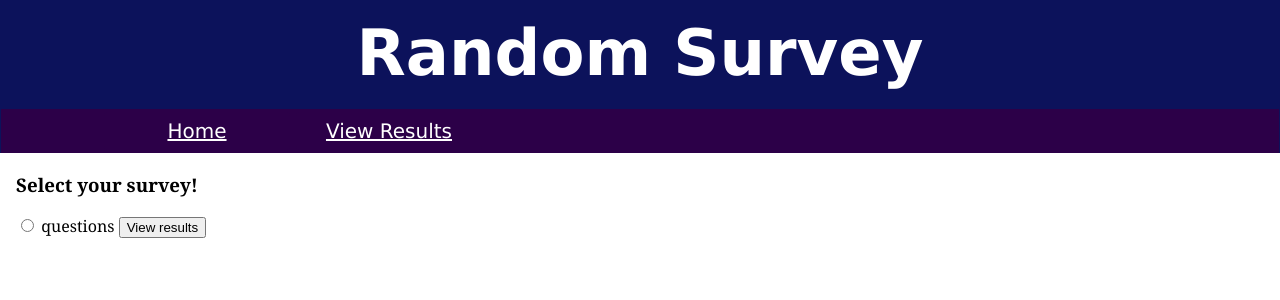
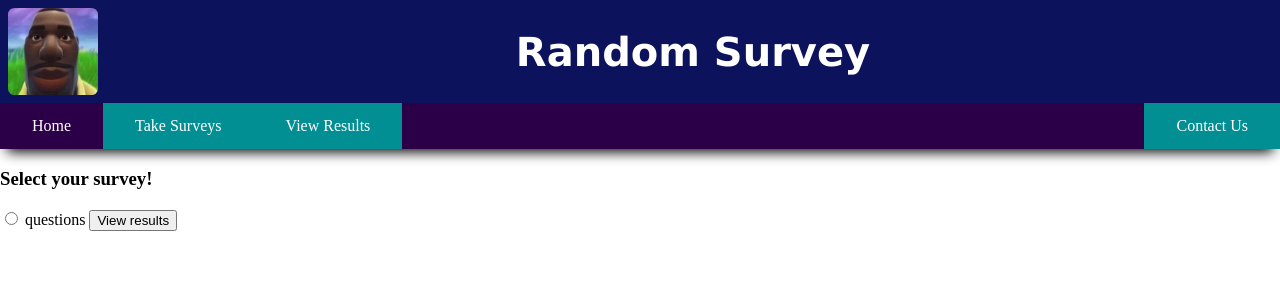
Before and after one commit to DavidToh2/Survey-Website, a Flask app: page /results in a window 1280 px wide. Shown: the top 300 px of the page. Run offline with Flask 2, Linux system fonts and the light colour scheme.

Commit message:
Designing header

```diff
--- a/static/styles.css
+++ b/static/styles.css
@@ -1,95 +1,80 @@
-html {
+:root {
+  --purple: #2c0048;
+  --dark-blue: #0c125b;
+  --cyan: #028f94;
+  --yellow: #6b7203;
+  --font-family: "Georgia", sans-serif;
   font-size: 16px;
-    /* rem returns a proportion of the html font-size. For example, 2rem = 32px. */
-    font-family: "Georgia", sans-serif;
+  --font-size__title: 1.25rem;
+  margin: 0px;
 }
+
 body {
   margin: 0px;
 }
 
-button {
-    background-color: #FFFFFF;
-    border: 1px solid transparent;
-    border-radius: 0.25rem;
-    color: #000000;
-    font-size: 1.25rem;
-    font-weight: 400;
+.button {
   text-align: center;
-    vertical-align: center;
-    padding: 0.375rem 0.75rem;
-    word-wrap: break-word;
-    word-break: normal;
+  padding: 5px;
 }
 
-.button {
-    background-color: #FFFFFF;
-    border: 1px solid transparent;
-    border-radius: 0.25rem;
-    color: #000000;
-    font-size: 1.25rem;
-    font-weight: 400;
+.header {
+  display: flex;
+  flex-wrap: wrap;
+  font-family: "Verdana", sans-serif;
+  align-items: center;
+  background-color: var(--dark-blue);
+}
+.header__icon {
+  object-fit: cover;
+  width: clamp(30px, 10vw, 90px);
+  border-radius: 10%;
+  border: 3px solid var(--dark-blue);
+  margin: 5px;
+}
+.header__title {
+  flex: 1;
   text-align: center;
-    vertical-align: center;
-    padding: 0.375rem 0.75rem;
-    word-wrap: break-word;
-    word-break: normal;
+  font-size: min(6vw, 40px);
+  font-weight: 700;
+  color: white;
+  padding: 22px 18px;
+}
+.header__navbar {
+  width: 100%;
+  display: flex;
+  position: sticky;
+  top: 0;
+  font-size: 1rem;
+  font-weight: 500;
+  background-color: var(--purple);
+  color: white;
+  box-shadow: 0px 10px 13px -7px #000000, 5px 5px 15px 5px rgba(0, 0, 0, 0);
+}
+.header__button {
+  background-color: var(--purple);
+  color: white;
+  text-decoration: none;
+  padding: 14px clamp(16px, 2.5vw, 48px);
+}
+.header__button--active {
+  background-color: var(--cyan);
+}
+.header__button:hover {
+  background-color: var(--yellow);
 }
 
-.page-header {
-    background-color: #0c125b;
-    margin-bottom: 1rem;
-    font-family: 'Verdana', sans-serif;
+.section {
+  padding: 0.5rem;
+  border: 1px solid black;
+  background-color: #9effc9;
 }
 
-.header-title {
-    text-align: center;
-    font-size: 4rem;
-    font-weight: 700;
-    color: #FFFFFF;
-    padding: 1rem 0rem 1rem 0rem;
-}
-
-.header-menu {
-    margin: 3px 1px 3px 1px;
-    display: none;
-    font-size: 16px;
-    font-weight: 500;
-    background-color: #2c0048;
-    color: #FFFFFF;
-}
-
-@media only screen and (min-width: 768px) {
-    .header-menu {
-        display: flex;
-        justify-content: flex-start;
-    }
-}
-
-.header-menu-button {
-    margin: 3px 3px 3px 3px;
-    width: 10rem;
-    background-color: #2c0048;
-    color: #FFFFFF;
-}
-.header-menu-button:hover {
-    text-decoration: underline;
-}
-
-.page-content {
-    margin: 1rem;
-}
-
-.survey-container {
+.section__container-sm .section__container-md .section__container-lg .survey-container {
   max-width: 900px;
   margin: auto;
   border: 2px solid white;
   padding: 1rem;
-}
-
-.section {
-    margin: 0.5rem;
-    padding: 0.5rem;
-    border: 2px solid white;
 }
 
 .survey-main {
@@ -108,7 +93,7 @@ button {
   padding: 0.5rem;
   border: 2px solid white;
   font-size: 36px;
-    font-family: Georgia, 'Times New Roman', Times, serif
+  font-family: Georgia, "Times New Roman", Times, serif;
 }
 
 .survey-question {
@@ -162,7 +147,6 @@ button {
   font-size: 1.25rem;
   color: #000000;
 }
-
 
 .results-table {
   border-collapse: collapse;
@@ -219,3 +203,5 @@ button {
 tr.results-table-datarow:hover {
   background-color: #DDDDDD;
 }
+
+/*# sourceMappingURL=styles.css.map */
--- a/static/styles.scss
+++ b/static/styles.scss
@@ -1,102 +1,91 @@
 :root {
-    --white: #FFFFFF;
     --purple: #2c0048;
-    --blue: #0c125b;
-}
-
-
-html {
+    --dark-blue: #0c125b;
+    --cyan: #028f94;
+    --yellow: #6b7203;
+    --font-family: "Georgia", sans-serif;
     font-size: 16px;
-    /* rem returns a proportion of the html font-size. For example, 2rem = 32px. */
-    font-family: "Georgia", sans-serif;
+    --font-size__title: 1.25rem;
+    margin: 0px
 }
 body {
     margin: 0px;
 }
 
-button {
-    background-color: #FFFFFF;
-    border: 1px solid transparent;
-    border-radius: 0.25rem;
-    color: #000000;
-    font-size: 1.25rem;
-    font-weight: 400;
+.button {
     text-align: center;
-    vertical-align: center;
-    padding: 0.375rem 0.75rem;
-    word-wrap: break-word;
-    word-break: normal;
+    padding: 5px;
 }
 
-.button {
-    background-color: #FFFFFF;
-    border: 1px solid transparent;
-    border-radius: 0.25rem;
-    color: #000000;
-    font-size: 1.25rem;
-    font-weight: 400;
-    text-align: center;
-    vertical-align: center;
-    padding: 0.375rem 0.75rem;
-    word-wrap: break-word;
-    word-break: normal;
-}
+.header {
+    display: flex;
+    flex-wrap: wrap;
+    font-family: 'Verdana', sans-serif;
+    align-items: center;
+    background-color: var(--dark-blue);
 
-.page-header {
-    background-color: var(--blue);
-    margin-bottom: 1rem;
-    font-family: 'Verdana', sans-serif;
-}
+    &__icon {
+        object-fit: cover;
+        width: clamp(30px, 10vw, 90px);
+        border-radius: 10%;
+        border: 3px solid var(--dark-blue);
+        margin: 5px;
+    }
 
-.header-title {
-    text-align: center;
-    font-size: 4rem;
-    font-weight: 700;
-    color: #FFFFFF;
-    padding: 1rem 0rem 1rem 0rem;
-}
+    &__title {
+        flex: 1;
+        text-align: center;
+        font-size: min(6vw, 40px);
+        font-weight: 700;
+        color: white;
+        padding: 22px 18px;
+    }
 
-.header-menu {
-    margin: 3px 1px 3px 1px;
-    display: none;
-    font-size: 16px;
-    font-weight: 500;
-    background-color: var(--purple);
-    color: #FFFFFF;
-}
+    &__navbar {
+        width: 100%;
+        display: flex;
+        position: sticky;
+        top: 0;
+        font-size: 1rem;
+        font-weight: 500;
+        background-color: var(--purple);
+        color: white;
+        box-shadow: 0px 10px 13px -7px #000000, 5px 5px 15px 5px rgba(0,0,0,0);
+    }
 
-@media only screen and (min-width: 768px) {
-    .header-menu {
-        display: flex;
-        justify-content: flex-start;
+    &__button {
+        background-color: var(--purple);
+        color: white;
+        text-decoration: none;
+        padding: 14px clamp(16px, 2.5vw, 48px);
+
+        &--active {
+            background-color: var(--cyan);
+        }
+
+        &:hover {
+            background-color: var(--yellow);
+        }
     }
 }
 
-.header-menu-button {
-    margin: 3px 3px 3px 3px;
-    width: 10rem;
-    background-color: #2c0048;
-    color: #FFFFFF;
-}
-.header-menu-button:hover {
-    text-decoration: underline;
+.section {
+    padding: 0.5rem;
+    border: 1px solid black;
+    background-color: #9effc9;
 }
 
-.page-content {
-    margin: 1rem;
-}
+.section__container-sm
+
+.section__container-md
+
+.section__container-lg
 
 .survey-container {
     max-width: 900px;
     margin: auto;
     border: 2px solid white;
     padding: 1rem;
-}
-
-.section {
-    margin: 0.5rem;
-    padding: 0.5rem;
-    border: 2px solid white;
 }
 
 .survey-main {
--- a/templates/index.html
+++ b/templates/index.html
@@ -2,7 +2,7 @@
 
 {% block extraFiles %}
 
-    <script src="{{ url_for('static', filename='index-script.js') }}"></script>
+    <script src="{{ url_for('static', filename='scripts/index-script.js') }}"></script>
 
 {% endblock %}
 
--- a/templates/layout.html
+++ b/templates/layout.html
@@ -8,22 +8,23 @@
         <link href="static/styles.css" rel="stylesheet">
 
         <script src="https://ajax.googleapis.com/ajax/libs/jquery/3.6.0/jquery.min.js"></script>
+        <script src="{{ url_for('static', filename='scripts/layout-navbar.js') }}"></script>
 
         {% block extraFiles %} {% endblock %}
 
         <title>Survey</title>
     </head>
     <body>
-        <header>
-            <div class="page-header">
-                <div class="header-title">Random Survey</div>
-                <nav class="header-menu">
-                    <div style="width: 100px;"></div>
-                    <a class="button header-menu-button" href="{{ url_for('index') }}">Home</a>
-                    <a class="button header-menu-button" href="{{ url_for('loadResults') }}">View Results</a>
-                </nav>
-            </div>
+        <header class="header">
+            <img src="static/images/icon.png" class="header__icon">
+            <div class="header__title">Random Survey</div>
         </header>
+        <nav class="header__navbar">
+            <a class="button header__button" href="{{ url_for('index') }}">Home</a>
+            <a class="button header__button" href="{{ url_for('loadResults') }}">Take Surveys</a>
+            <a class="button header__button" href="{{ url_for('loadResults') }}">View Results</a>
+            <a style="margin-left: auto;" class="button header__button" href="{{ url_for('loadResults') }}">Contact Us</a>
+        </nav>
         <div class="page-content">
             {% block content %} {% endblock %}
         </div>
--- a/templates/results.html
+++ b/templates/results.html
@@ -2,7 +2,7 @@
 
 {% block extraFiles %}
 
-    <script src="{{ url_for('static', filename='results-script.js') }}"></script>
+    <script src="{{ url_for('static', filename='scripts/results-script.js') }}"></script>
 
 {% endblock %}
 
--- a/templates/survey.html
+++ b/templates/survey.html
@@ -1,6 +1,6 @@
 {% extends "layout.html" %}
 
-{% block extraFiles %} <script src="{{ url_for('static', filename='survey-script.js') }}"></script> {% endblock %}
+{% block extraFiles %} <script src="{{ url_for('static', filename='scripts/survey-script.js') }}"></script> {% endblock %}
 
 {% block content %}
 
```
Also changed, not shown: static/index-script.js (deleted, +0 -47 lines), static/results-script.js (deleted, +0 -98 lines), static/survey-script.js (deleted, +0 -96 lines). Lines whose indentation alone changed are shown as unchanged.
